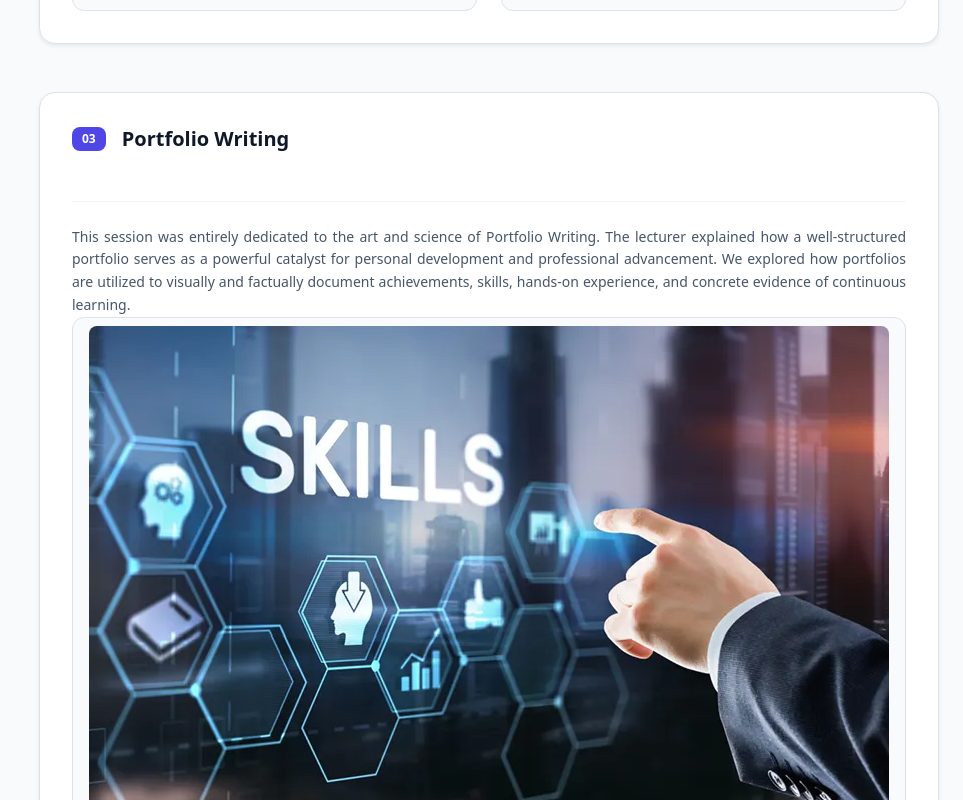
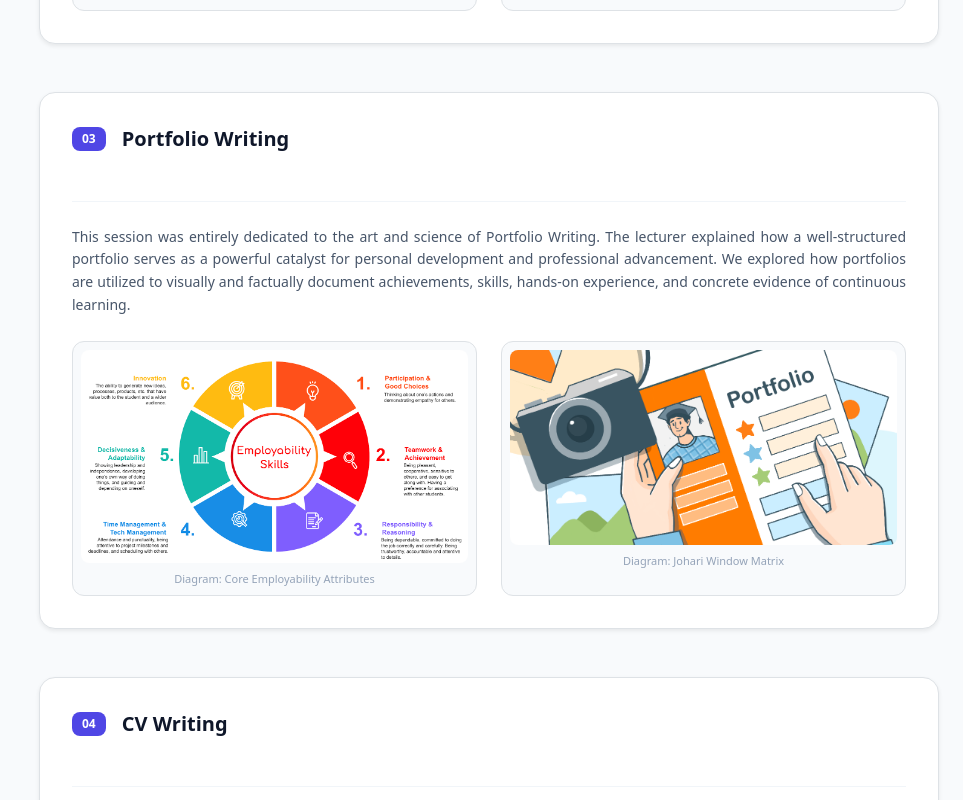
Before and after one commit to UASenithu/portfolio-frontend, a React (Create React App) app: page /professional-portfolio in a window 1280 px wide. Shown: the part 2000-2800 px from the top of the page, without its empty margins (317-1280 px from the left). Built offline with nearby package versions, Linux system fonts and the light colour scheme.

Commit message:
ImageAdd

```diff
--- a/src/ProfessionalPortfolio.js
+++ b/src/ProfessionalPortfolio.js
@@ -25,7 +25,7 @@ function ProfessionalPortfolio() {
             PROFESSIONAL SKILLS PORTFOLIO
           </h1>
           <p className="text-slate-400 text-sm md:text-base max-w-2xl mx-auto mb-8 font-light">
-            Continuous Development & Career Insights • PPA Module Portfolio
+            Continuous Development & Career Insights • PS Module Portfolio
           </p>
 
           <div className="inline-flex flex-wrap justify-center gap-6 bg-slate-900/60 border border-slate-800 px-8 py-4 rounded-2xl text-sm shadow-inner">
@@ -133,10 +133,16 @@ function ProfessionalPortfolio() {
               <h2 className="text-xl font-bold text-slate-900">Portfolio Writing</h2>
             </div>
             <p className="text-slate-600 text-sm text-justify leading-relaxed">This session was entirely dedicated to the art and science of Portfolio Writing. The lecturer explained how a well-structured portfolio serves as a powerful catalyst for personal development and professional advancement. We explored how portfolios are utilized to visually and factually document achievements, skills, hands-on experience, and concrete evidence of continuous learning.</p>
-            <div className="border border-slate-200 bg-slate-50 rounded-xl p-2 text-center">
-                <img src="1.2.webp" alt="Johari" className="rounded-lg mx-auto max-w-full" />
-                <span className="text-[11px] text-slate-400 block mt-2">Diagram: Johari Window Matrix</span>
-            </div>
+              <div className="grid grid-cols-1 md:grid-cols-2 gap-4 pt-4">
+                <div className="border border-slate-200 bg-slate-50 rounded-xl p-2 text-center">
+                  <img src="1.png" alt="Chart" className="rounded-lg mx-auto max-w-full" />
+                  <span className="text-[11px] text-slate-400 block mt-2">Diagram: Core Employability Attributes</span>
+                </div>
+                <div className="border border-slate-200 bg-slate-50 rounded-xl p-2 text-center">
+                  <img src="3.png" alt="Johari" className="rounded-lg mx-auto max-w-full" />
+                  <span className="text-[11px] text-slate-400 block mt-2">Diagram: Johari Window Matrix</span>
+                </div>
+              </div>
 
           </section>
 
@@ -241,6 +247,7 @@ function ProfessionalPortfolio() {
               <div className="grid grid-cols-1 md:grid-cols-2 gap-4 my-4">
                 <div className="border border-green-200 bg-white rounded-xl p-2 text-center">
                   <img src="11.2.jpeg" alt="Group" className="rounded-lg mx-auto" />
+                  <img src="111.7.jpeg" alt="Group" className="rounded-lg mx-auto" />
                   <span className="text-[11px] font-semibold text-green-700 block mt-2">Team Assembly: 41 Group Members in Hall No: 403</span>
                 </div>
                 <div className="border border-green-200 bg-white rounded-xl p-2 text-center">
```
Also changed, not shown: public/111.7.jpeg (added), public/3.png (added).
